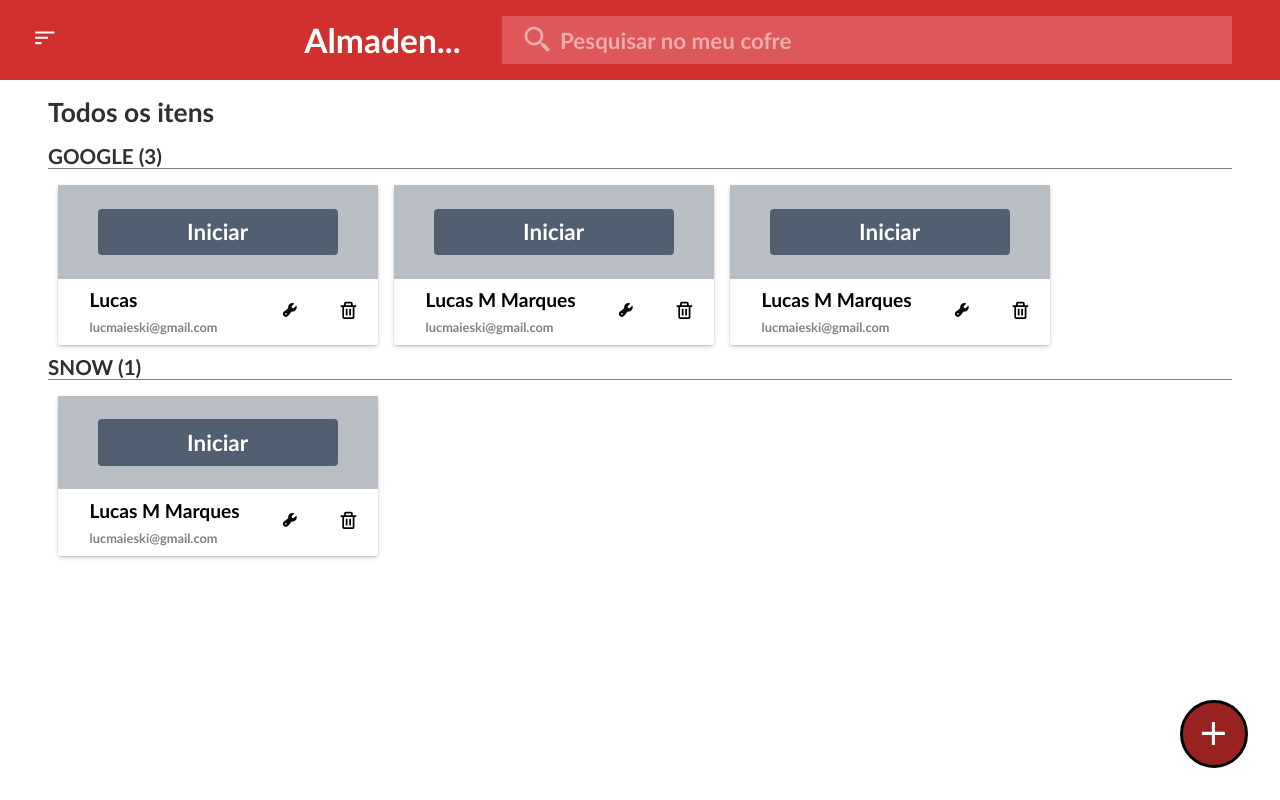
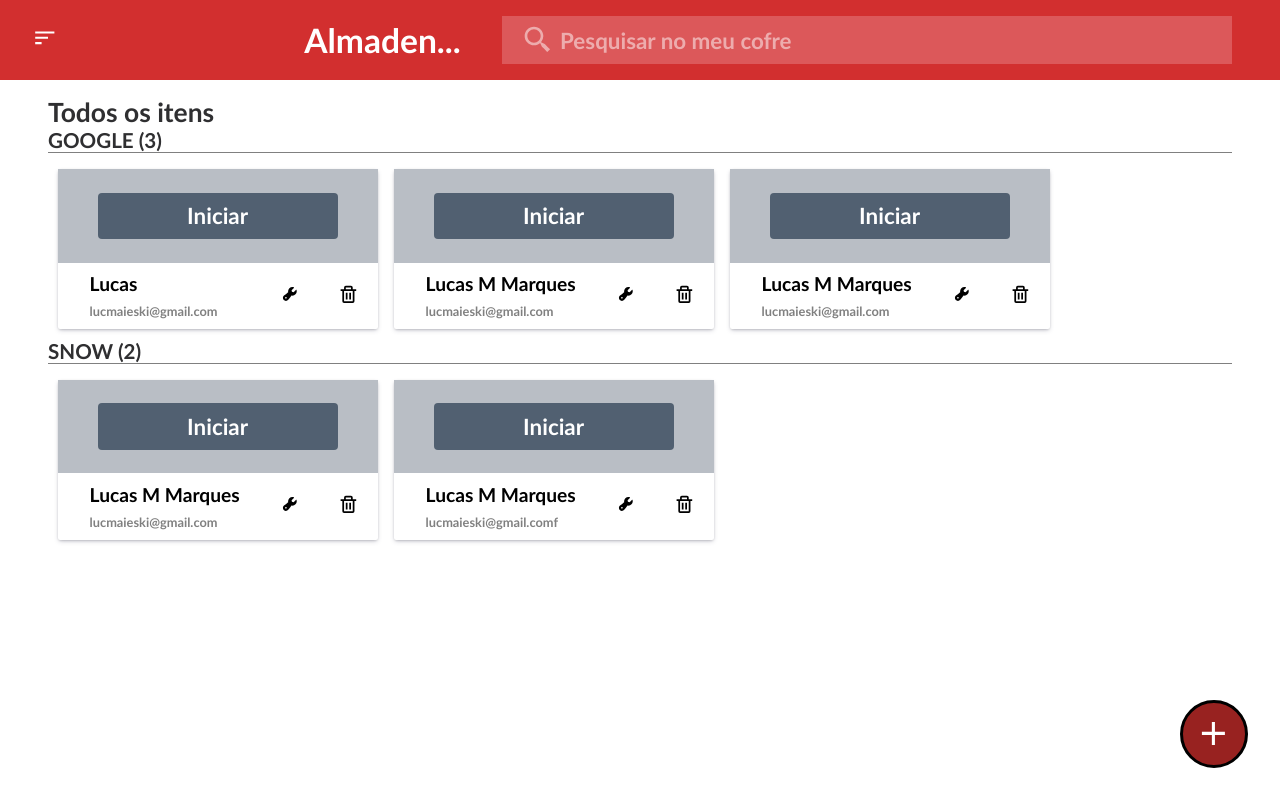
Before and after one commit to Lucky-ta/DESAFIO-CODIE, a Next.js app: page / in a window 1280 px wide. Built offline with nearby package versions, Linux system fonts and the light colour scheme; data requests are answered from the project's data file.

Commit message:
Refact Folder System component

```diff
--- a/db.json
+++ b/db.json
@@ -31,6 +31,14 @@
       "email": "lucmaieski@gmail.com",
       "password": "asdfasfasfd",
       "id": 5
+    },
+    {
+      "url": "https://github.com/Lucky-ta/twitter2.0/blob/main/src/services/tweetApi.ts",
+      "name": "Lucas M Marques",
+      "file": "SNOW",
+      "email": "lucmaieski@gmail.comf",
+      "password": "fasdfaf",
+      "id": 6
     }
   ],
   "files": [
@@ -74,6 +82,14 @@
           "email": "lucmaieski@gmail.com",
           "password": "asdfafasfd",
           "id": 3
+        },
+        {
+          "url": "https://github.com/Lucky-ta/twitter2.0/blob/main/src/services/tweetApi.ts",
+          "name": "Lucas M Marques",
+          "file": "SNOW",
+          "email": "lucmaieski@gmail.comf",
+          "password": "fasdfaf",
+          "id": 6
         }
       ],
       "id": 2
--- a/src/components/Pages/Home/FileSystem/FileSystem.tsx
+++ /dev/null
@@ -1,27 +0,0 @@
-import { FolderCard } from "components/FolderCard";
-import * as StyledFileSysyem from "./index";
-
-export default function FileSystem({ data }) {
-  return data.length !== 0 ? (
-    <StyledFileSysyem.FileSystemContainer>
-      {data.map(({ fileName, passwords }, index) => {
-        return (
-          <StyledFileSysyem.FileSystemContainer key={index}>
-            <h3>
-              {fileName} ({passwords.length})
-            </h3>
-            <StyledFileSysyem.FileSystemContainer className="passwordsContainer">
-              {passwords.map((password, index) => {
-                return (
-                  <FolderCard key={index} index={index} password={password} />
-                );
-              })}
-            </StyledFileSysyem.FileSystemContainer>
-          </StyledFileSysyem.FileSystemContainer>
-        );
-      })}
-    </StyledFileSysyem.FileSystemContainer>
-  ) : (
-    <span>Nenhuma senha por aqui.</span>
-  );
-}
--- a/src/components/Pages/Home/FileSystem/index.ts
+++ /dev/null
@@ -1,18 +0,0 @@
-import styled from "styled-components"
-
-export const FileSystemContainer = styled.div`
-
-    &.passwordsContainer {
-        display: flex;
-        flex-wrap: wrap;
-        gap: 1rem;
-        padding: 0.6rem;
-        padding-top: 1rem;
-        border-top: 1px solid grey;
-    }
-`
-
-export const FileSystemFileName = styled.span`
-    color: #8f8e90;
-    font-weight: bold;
-`
--- /dev/null
+++ b/src/components/Pages/Home/FolderSystem/FolderSystem.tsx
@@ -0,0 +1,28 @@
+import { FolderCard } from "components/FolderCard";
+
+import { IFolderSystem } from "./interface";
+
+import * as S from "./styles";
+
+export function FileSystem({ folders }: IFolderSystem) {
+  return folders.length !== 0 ? (
+    <S.FileSystem>
+      {folders.map(({ fileName, passwords }, index) => {
+        return (
+          <div key={index}>
+            <h3>{`${fileName} (${passwords.length})`}</h3>
+            <div className="folders-container">
+              {passwords.map((password, index) => {
+                return (
+                  <FolderCard key={index} index={index} password={password} />
+                );
+              })}
+            </div>
+          </div>
+        );
+      })}
+    </S.FileSystem>
+  ) : (
+    <span>Nenhuma senha por aqui.</span>
+  );
+}
--- /dev/null
+++ b/src/components/Pages/Home/FolderSystem/index.ts
@@ -0,0 +1,3 @@
+import { FileSystem } from "./FolderSystem";
+
+export { FileSystem }
--- /dev/null
+++ b/src/components/Pages/Home/FolderSystem/interface.ts
@@ -0,0 +1,5 @@
+import { FileShape } from "interfaces/interfaces";
+
+export interface IFolderSystem {
+    folders: FileShape[];
+};
--- /dev/null
+++ b/src/components/Pages/Home/FolderSystem/styles.ts
@@ -0,0 +1,12 @@
+import styled from "styled-components";
+
+export const FileSystem = styled.div`
+    .folders-container {
+        display: flex;
+        flex-wrap: wrap;
+        gap: 1rem;
+        padding: 0.6rem;
+        padding-top: 1rem;
+        border-top: 1px solid grey;
+    }
+`;
--- a/src/pages/index.tsx
+++ b/src/pages/index.tsx
@@ -2,25 +2,24 @@
 
 import { IoMdAdd } from "react-icons/io";
 
-import FileSystem from "components/Pages/Home/FileSystem/FileSystem";
+import MyContext from "context/MyContext";
+
+import useFetch from "hooks/swrHook";
+
+import { FileSystem } from "components/Pages/Home/FolderSystem";
 import { LeftModal } from "components/Pages/Home/LeftModal";
 import { Header } from "components/Pages/Home/Header";
 import { ModalComponent } from "components/Modal";
+import { Button } from "components/Buttons";
 
 import { validateForm } from "utils/yupFormValidation/yupValidation";
 import { createMutate } from "utils/mutateFunctions/mutate";
 import PasswordManager from "utils/fileSystemFunctions";
 
-import useFetch from "hooks/swrHook";
-
-import MyContext from "context/MyContext";
-
 import { DataShape } from "interfaces/interfaces";
 
-import { Button } from "components/Buttons";
-
 import { customHomeButton } from "styles/custom/home/buttons";
-import * as GlobalContainer from "styles/global";
+import * as S from "styles/home";
 
 export default function Home() {
   const [isModalOpen, setIsModalOpen] = useState(false);
@@ -58,15 +57,15 @@
   };
 
   return (
-    <GlobalContainer.GlobalContainer>
+    <S.GlobalContainer>
       <Header files={data} />
-      <GlobalContainer.GlobalContainer className="secondary">
+      <div className="secondary">
         {simpleModalStatus && <LeftModal />}
-        <GlobalContainer.GlobalContainer className="third">
+        <div className="third">
           <h2>Todos os itens</h2>
-          <FileSystem data={filteredFiles ? filteredFiles : data} />
-        </GlobalContainer.GlobalContainer>
-      </GlobalContainer.GlobalContainer>
+          <FileSystem folders={filteredFiles ? filteredFiles : data} />
+        </div>
+      </div>
 
       <ModalComponent
         errorMessage={formError}
@@ -80,6 +79,6 @@
         type="button"
         text={<IoMdAdd />}
       />
-    </GlobalContainer.GlobalContainer>
+    </S.GlobalContainer>
   );
 }
--- a/src/styles/global.ts
+++ b/src/styles/global.ts
@@ -1,4 +1,4 @@
-import styled, { createGlobalStyle } from 'styled-components'
+import { createGlobalStyle } from 'styled-components'
 
 export const GlobalStyles = createGlobalStyle`
   * {
@@ -8,34 +8,3 @@
     font-family: 'Gill Sans', 'Gill Sans MT', Calibri, 'Trebuchet MS', sans-serif
   }
 `;
-
-export const GlobalContainer = styled.div`
-    width: 100vw;
-    height: 100vh;
-    display: flex;
-    flex-direction: column;
-    overflow: auto;
-
-
-    &.secondary {
-      display: flex;
-      flex-direction: row;
-    }
-
-    &.third {
-      flex-direction: column;
-      width: 100%;
-      height: 100%;
-      gap: 1rem;
-      color: #2f2f31;
-      font-weight: bold;
-      font-size: 1.1rem;
-      padding-left: 3rem;
-      padding-right: 3rem;
-      padding-top: 1rem;
-      padding-bottom: 1rem;
-      span {
-        color: #707070;
-      }
-    }
-`;
--- /dev/null
+++ b/src/styles/home/index.ts
@@ -0,0 +1,32 @@
+import styled from "styled-components";
+
+export const GlobalContainer = styled.div`
+    width: 100vw;
+    height: 100vh;
+    display: flex;
+    flex-direction: column;
+    overflow: auto;
+
+
+    .secondary {
+      display: flex;
+      flex-direction: row;
+    }
+
+    .third {
+      flex-direction: column;
+      width: 100%;
+      height: 100%;
+      gap: 1rem;
+      color: #2f2f31;
+      font-weight: bold;
+      font-size: 1.1rem;
+      padding-left: 3rem;
+      padding-right: 3rem;
+      padding-top: 1rem;
+      padding-bottom: 1rem;
+      span {
+        color: #707070;
+      }
+    }
+`;
```
